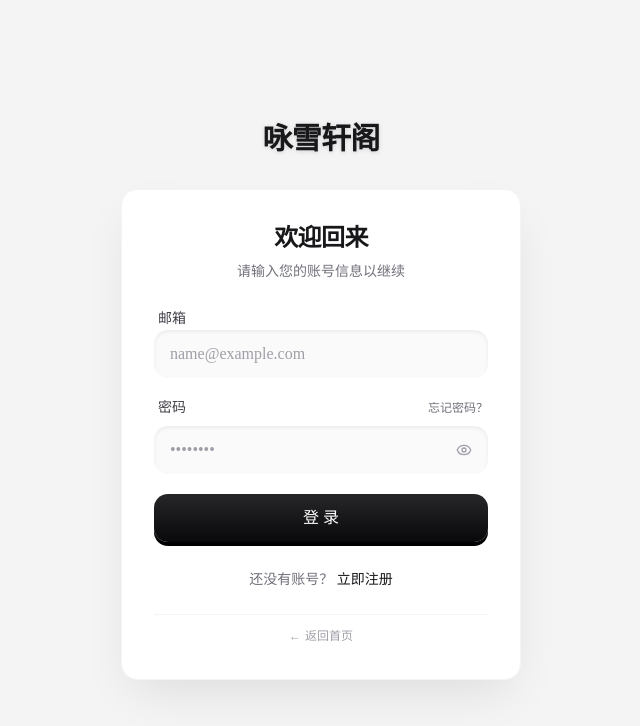
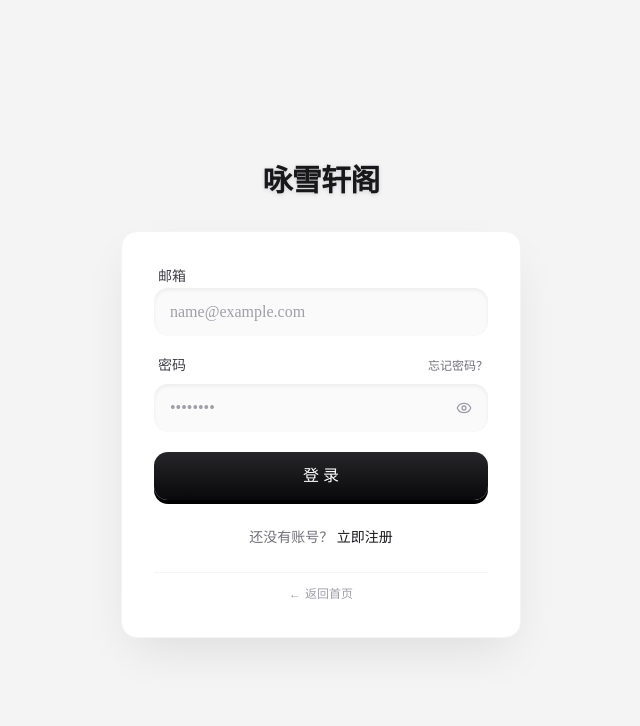
Before and after one commit to weiyuhl/next-app-router, a Next.js app: page /login in a window 1280 px wide. Shown: the top 726 px of the page, without its empty margins (319-959 px from the left). Built offline with nearby package versions, Linux system fonts and the light colour scheme.

Commit message:
refactor: 移除登录页面标题和描述文字

```diff
--- a/src/app/(auth)/login/page.tsx
+++ b/src/app/(auth)/login/page.tsx
@@ -37,15 +37,6 @@ export default function LoginPage() {
   return (
     <div className="bg-white dark:bg-zinc-900 rounded-2xl shadow-[0_20px_50px_-12px_rgba(0,0,0,0.1)] border border-zinc-100 dark:border-zinc-800 p-8 transition-all duration-300 hover:shadow-[0_30px_60px_-12px_rgba(0,0,0,0.15)] hover:-translate-y-1">
       <div className="space-y-6">
-        <div className="space-y-2 text-center">
-          <h1 className="text-2xl font-bold tracking-tight text-zinc-900 dark:text-zinc-50">
-            欢迎回来
-          </h1>
-          <p className="text-sm text-zinc-500 dark:text-zinc-400">
-            请输入您的账号信息以继续
-          </p>
-        </div>
-
         <form onSubmit={handleSubmit} className="space-y-5">
           <div className="space-y-2">
             <label htmlFor="email" className="text-sm font-medium text-zinc-700 dark:text-zinc-300 ml-1">
```
